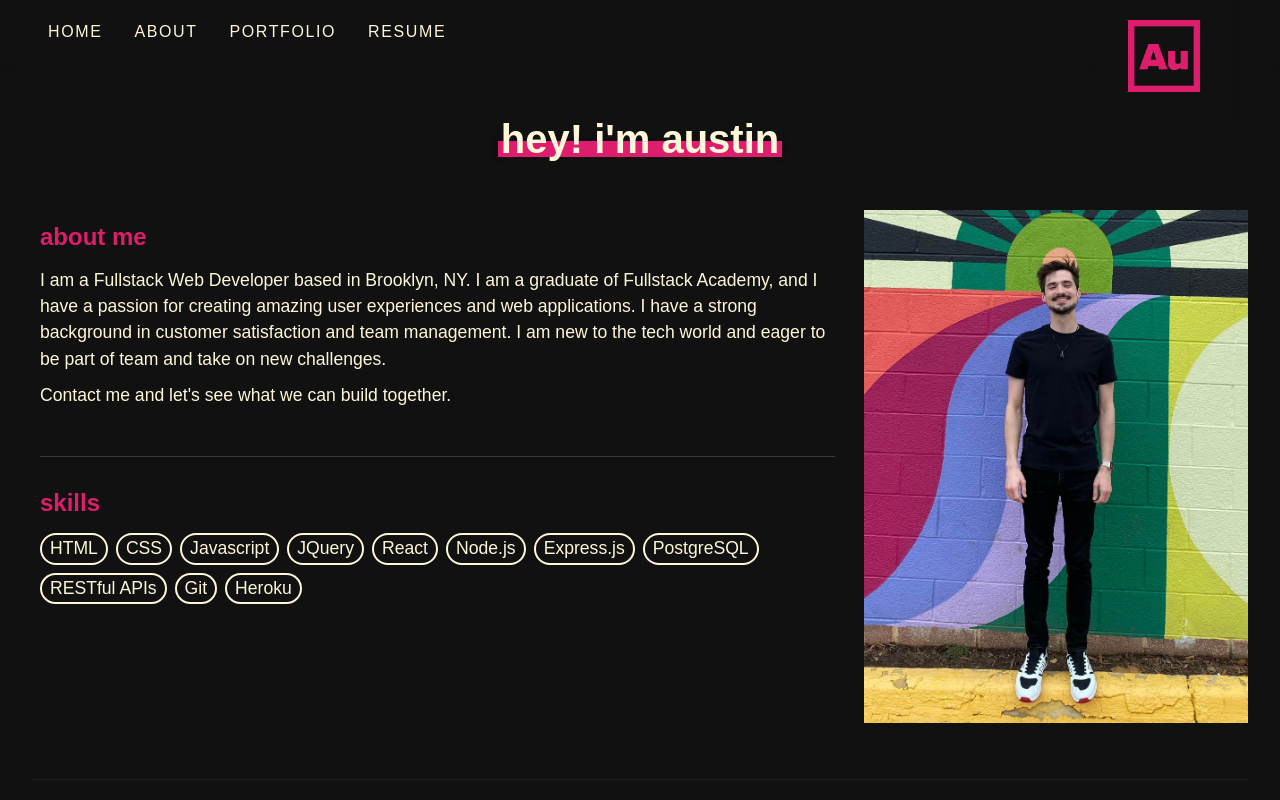
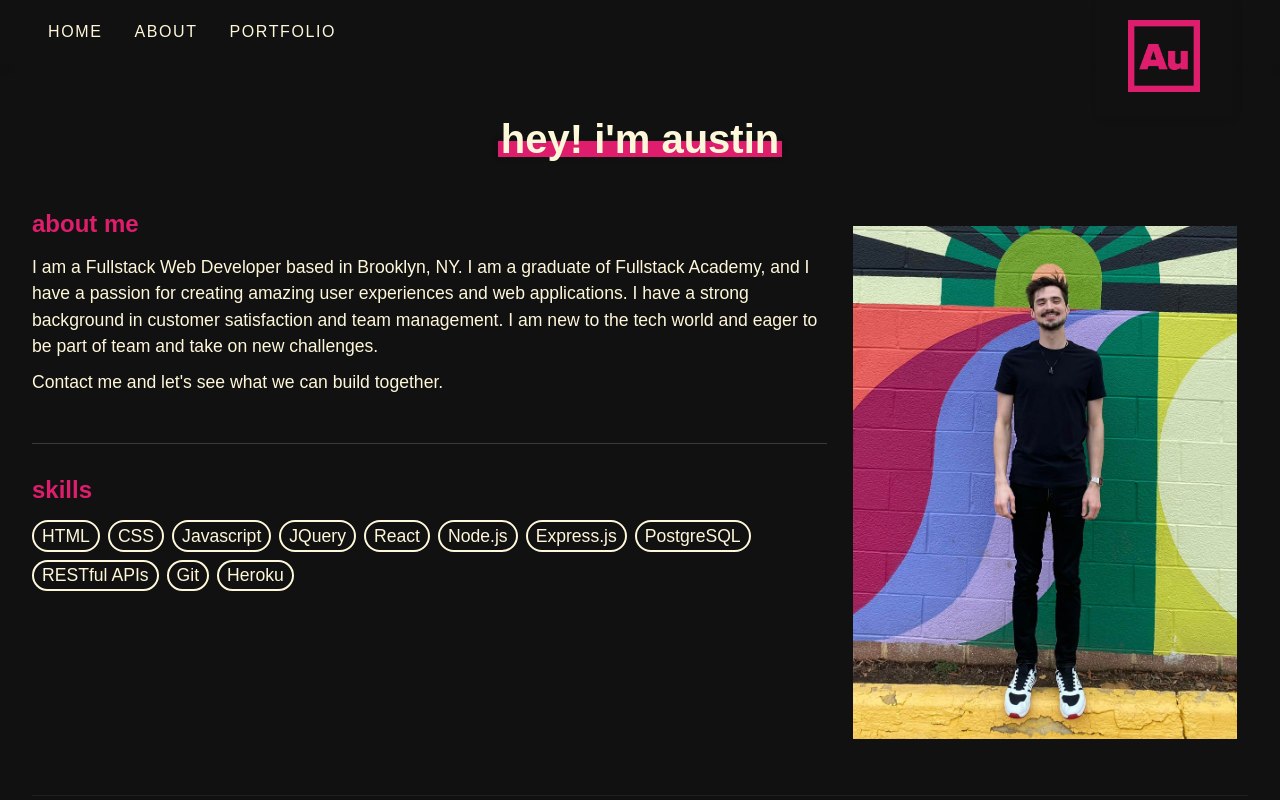
Before and after one commit to austin1052/Au, a React (Create React App) app: page /about in a window 1280 px wide. Shown: the top 800 px of the page. Built offline with nearby package versions, Linux system fonts and the light colour scheme; a web font is replaced by a local one.

Commit message:
about css

```diff
--- a/src/App.css
+++ b/src/App.css
@@ -192,7 +192,6 @@ img {
 .page--header {
   display: flex;
   justify-content: center;
-  margin-bottom: 2rem;
 }
 
 @media only screen and (min-width: 768px) {
@@ -204,6 +203,10 @@ img {
 @media only screen and (min-width: 1024px) {
   .page {
     margin-top: 3rem;
+  }
+
+  .page--header {
+    margin-bottom: 2rem;
   }
 }
 
--- a/src/css/About.css
+++ b/src/css/About.css
@@ -13,7 +13,9 @@
 
 .about--section .image--container {
   display: flex;
-  justify-content: flex-end;
+  justify-content: center;
+  align-items: flex-start;
+  padding-top: 1rem;
 }
 
 .skills--section--info {
@@ -26,7 +28,8 @@
 .about--section--info {
   display: flex;
   flex-direction: column;
-  padding: 0.8rem 0.5rem;
+  padding-right: 1rem;
+  margin-bottom: 3rem;
 }
 
 .about--me {
@@ -68,6 +71,7 @@
   .about--section > .image--container {
     transform: translateY(6rem);
     margin: 0 0.8rem 10rem;
+    justify-content: flex-end;
   }
 }
 
--- a/src/data/NavData.js
+++ b/src/data/NavData.js
@@ -17,11 +17,11 @@ export const NavData = [
     icon: "",
     cName: "nav--text"
   },
-  {
-    title: "Resume",
-    path: "/resume",
-    icon: "",
-    cName: "nav--text"
-  }
+  // {
+  //   title: "Resume",
+  //   path: "/resume",
+  //   icon: "",
+  //   cName: "nav--text"
+  // }
 
 ]
--- a/src/data/ProjectData.js
+++ b/src/data/ProjectData.js
@@ -24,7 +24,7 @@ export const ProjectData = [
     imageAlt: "",
     languages: ['react', 'node.js', 'express', 'postgreSQL'],
     description: [`Fullstack e-commerce website built with my teammates at Fullstack Academy.`, `I built the database, API routes, front-end pages, and admin page for the products. My teammates worked on authentication, user reviews, and cart features.`],
-    demoLink: "",
+    demoLink: "https://catnip-corp.herokuapp.com",
     githubLink: "https://github.com/austin1052/GraceShopper"
   },
 
```
Also changed, not shown: src/data/AboutData.js (+0 -21 lines).
